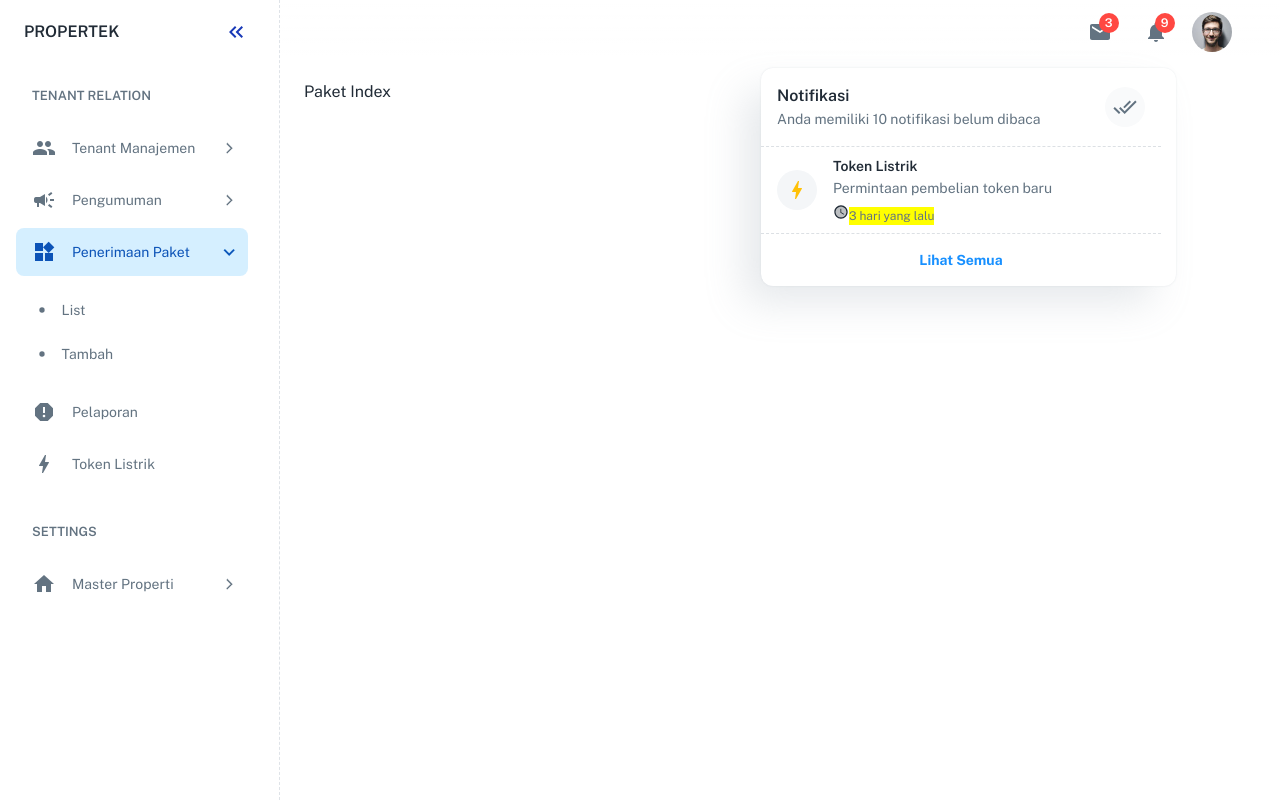
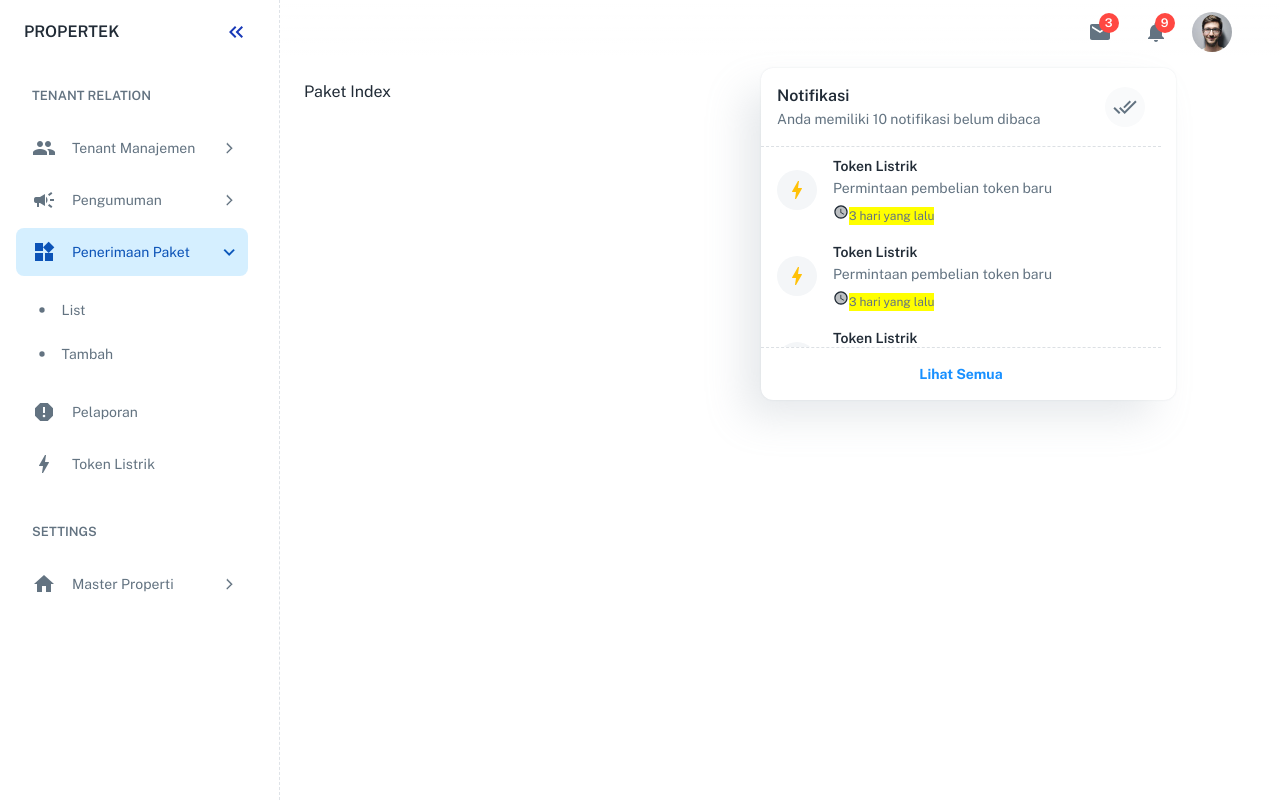
Before and after one commit to itokun99/pertek-app-backup, a Next.js app: page /paket in a window 1280 px wide. Both pictures are taken after a click on the button "Notification Button". Built offline with nearby package versions, Linux system fonts and the light colour scheme.

Commit message:
fix: sidebar horizontal overflow

```diff
--- a/pages/_app.tsx
+++ b/pages/_app.tsx
@@ -9,6 +9,7 @@ import { CssBaseline, ThemeProvider } from '@mui/material';
 import MyTheme from '../src/theme';
 import { NextPage } from 'next';
 import { ReactElement, ReactNode } from 'react';
+import 'simplebar-react/dist/simplebar.min.css';
 
 export class MyError extends Error {
   statusCode?: number;
--- a/src/components/appbar/NotificationPopover.tsx
+++ b/src/components/appbar/NotificationPopover.tsx
@@ -18,6 +18,8 @@ import Divider from '../Divider';
 import { createModuleAvatar } from '../../utils/createAvatar';
 import { AccessTimeTwoTone, DoneAll } from '@mui/icons-material';
 import { fToNow } from '../../utils/formatTime';
+import SimpleBar from 'simplebar-react';
+// import 'simplebar-react/dist/simplebar.min.css';
 
 interface NotificationList {
   module: string;
@@ -50,8 +52,33 @@ const NotificationPopover = (props: PopoverProps) => {
         </Box>
         <Divider />
         <Box p={0} m={0}>
+          <SimpleBar style={{ maxHeight: 200 }}>
             <List disablePadding>
               {[
+                {
+                  module: 'token',
+                  title: 'Token Listrik',
+                  content: 'Permintaan pembelian token baru',
+                  time: new Date('2022-08-30'),
+                },
+                {
+                  module: 'token',
+                  title: 'Token Listrik',
+                  content: 'Permintaan pembelian token baru',
+                  time: new Date('2022-08-30'),
+                },
+                {
+                  module: 'token',
+                  title: 'Token Listrik',
+                  content: 'Permintaan pembelian token baru',
+                  time: new Date('2022-08-30'),
+                },
+                {
+                  module: 'token',
+                  title: 'Token Listrik',
+                  content: 'Permintaan pembelian token baru',
+                  time: new Date('2022-08-30'),
+                },
                 {
                   module: 'token',
                   title: 'Token Listrik',
@@ -88,6 +115,7 @@ const NotificationPopover = (props: PopoverProps) => {
                 );
               })}
             </List>
+          </SimpleBar>
         </Box>
         <Divider />
         <Box p={1}>
--- a/src/components/sidebar/index.tsx
+++ b/src/components/sidebar/index.tsx
@@ -6,7 +6,6 @@ import { SidebarContent } from './SidebarContent';
 import { SidebarHeader } from './SidebarHeader';
 
 import SimpleBar from 'simplebar-react';
-import 'simplebar-react/dist/simplebar.min.css';
 
 export interface SidebarMenuGroup {
   id: number;
@@ -35,7 +34,7 @@ export const Sidebar = () => {
 
   return (
     <Drawer variant='permanent' width={280} open={open}>
-      <SimpleBar style={{ maxHeight: '100vh' }}>
+      <SimpleBar style={{ maxHeight: '100vh', overflowX: 'hidden' }}>
         <SidebarHeader buttonColor={theme.palette.primary.dark}>Propertek</SidebarHeader>
         <SidebarContent />
       </SimpleBar>
--- a/src/theme/overrides/Popover.js
+++ b/src/theme/overrides/Popover.js
@@ -1,10 +1,14 @@
 // ----------------------------------------------------------------------
+import { alpha } from '@mui/material';
 
 export default function Popover(theme) {
   return {
     MuiPopover: {
       styleOverrides: {
         paper: {
+          backgroundImage: alpha(theme.palette.common.white, 0.95),
+          backdropFilter: 'blur(50px)',
+          backgroundColor: 'transparent',
           boxShadow: theme.customShadows.dropdown,
           borderRadius: Number(theme.shape.borderRadius) * 1.5,
         },
```
Lines whose indentation alone changed are shown as unchanged.
